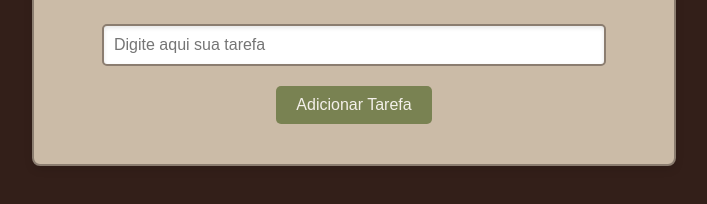
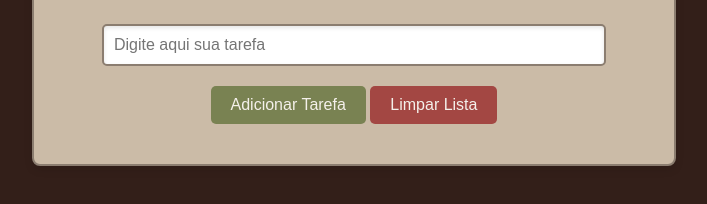
Before and after one commit to LeandroMCarv/lista-tarefas, a plain HTML site: page index.html in a window 1280 px wide. Shown: the part 380-584 px from the top of the page, without its empty margins (286-993 px from the left). Drawn offline with Linux system fonts and the light colour scheme.

Commit message:
feat: funcionalidade de limpar lista e tratamento do caso em que usuário tente limpar lista com a lista já vazia implementados

```diff
--- a/index.html
+++ b/index.html
@@ -13,6 +13,7 @@
     <p>Adicione suas tarefas!</p>
     <input type="text" id="inputTarefa" placeholder="Digite aqui sua tarefa">
     <button onclick="adicionarTarefa()">Adicionar Tarefa</button>
+    <button onclick="limparLista()" class="botao_lista">Limpar Lista</button>
     <p id="mensagem"></p>
     <ul id="listaTarefas"></ul>
   </div>
--- a/script.js
+++ b/script.js
@@ -70,3 +70,13 @@ function editarTarefa(i){
         renderizarTarefas();
     }
 }
+
+function limparLista(){
+    if(tarefas.length === 0){
+        document.getElementById("mensagem").textContent = "A lista já está vazia!";
+        return;
+    }
+    tarefas.length = 0;
+    renderizarTarefas();
+    mensagem.textContent = "Lista de tarefas limpa!";
+}
```
